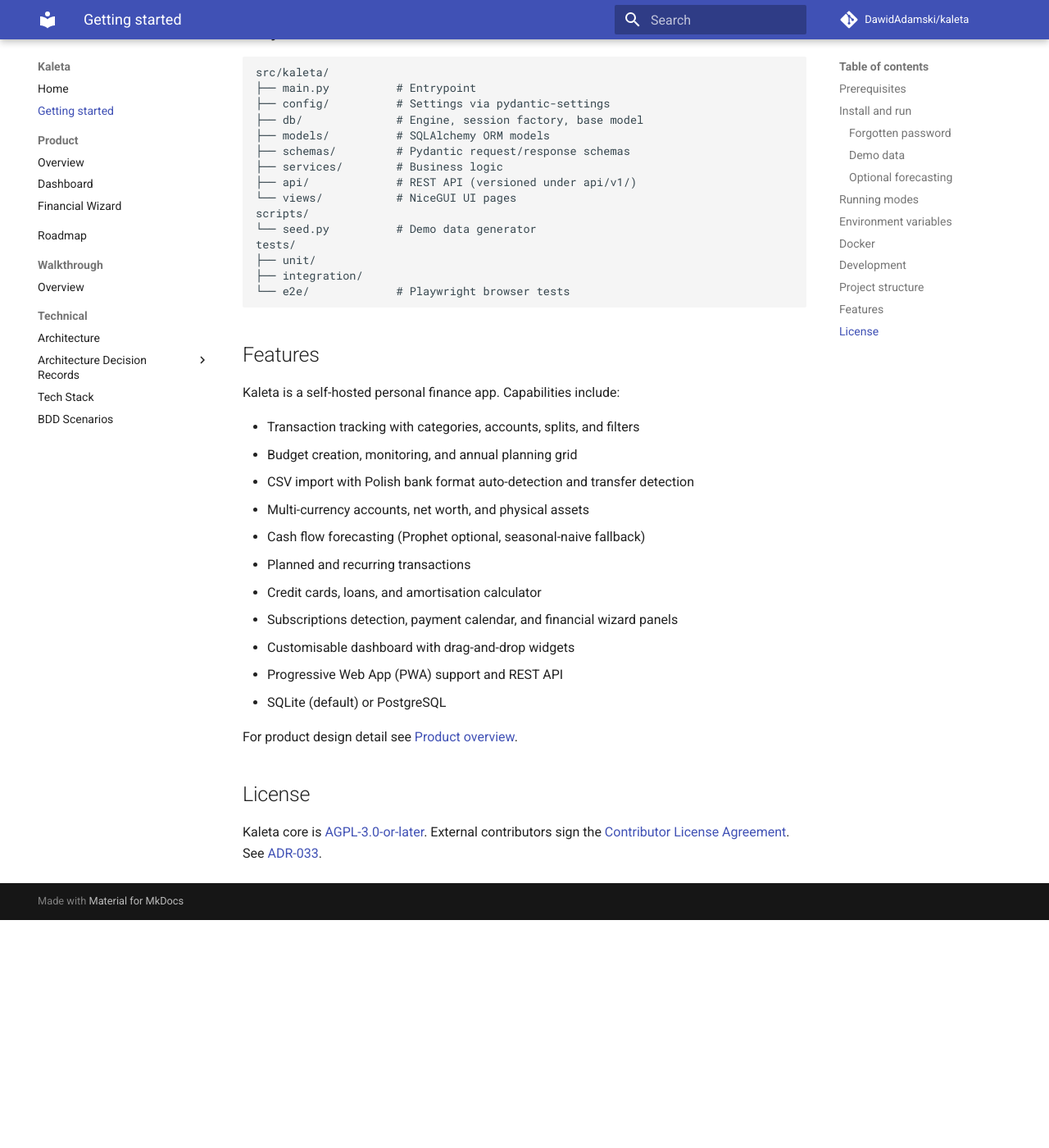
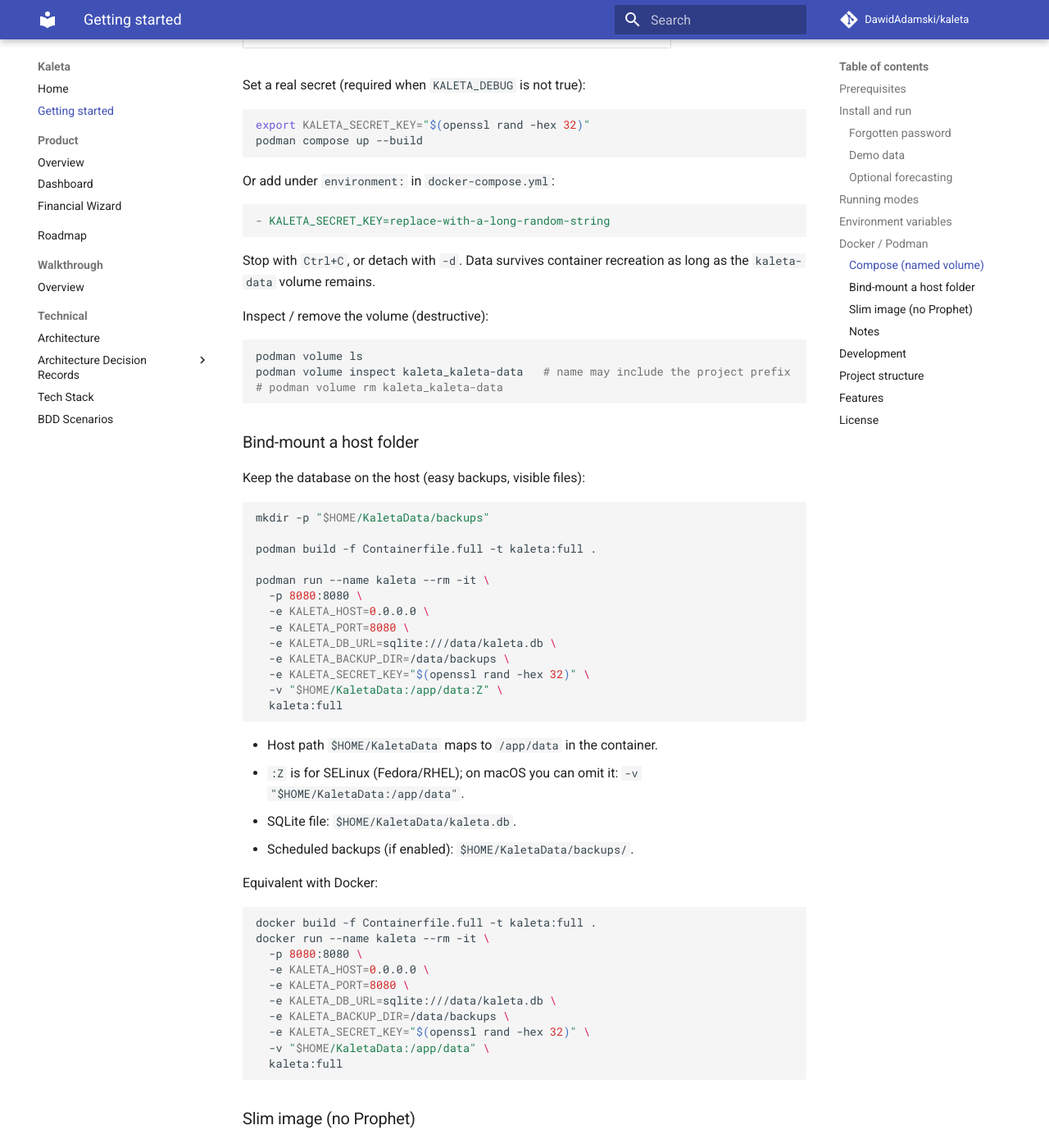
Before and after one commit to DawidAdamski/kaleta, an MkDocs documentation site: the page built from docs/getting-started.md, in a window 1280 px wide and 1400 px high, scrolled down 3776 px. Shown: the whole window at 82% size. Built offline with MkDocs 1.6.1 and Material for MkDocs 9.7.7, drawn with Linux system fonts in a browser that asks for light colours; comment, search, counter and statistics services are not loaded; before the commit the page ends 4898 px from its top, so only the background shows below that; some of the changed text lies outside the part shown.

Commit message:
docs: expand Docker/Podman run and volume instructions (#38)
Document compose named volumes, host bind mounts, secrets, and slim vs
full images so self-hosting with Podman is copy-paste ready.

Co-authored-by: Cursor <cursoragent@cursor.com>

````diff
--- a/docs/getting-started.md
+++ b/docs/getting-started.md
@@ -110,19 +110,120 @@ KALETA_PORT=8080
 KALETA_SECRET_KEY=your-secret-key-here
 ```
 
-## Docker
+## Docker / Podman
+
+Kaleta ships `Containerfile` (slim) and `Containerfile.full` (includes Prophet).
+[`docker-compose.yml`](../docker-compose.yml) builds the **full** image by default
+and persists SQLite under a named volume. The same Compose file works with
+Docker Compose or Podman Compose.
+
+Open **http://localhost:8080** after the container is up. First visit still runs
+setup (database + account) unless you already have data on the volume.
+
+### Compose (named volume)
+
+From the repository root:
 
 ```bash
-# Full image (Prophet forecasting) — default in docker-compose
-docker compose up
+# Docker
+docker compose up --build
 
-# Slim image (no Prophet, ~300 MB smaller)
-docker build -f Containerfile -t kaleta:slim .
-docker run -p 8080:8080 kaleta:slim
+# Podman (either form, depending on your install)
+podman compose up --build
+# or:
+podman-compose up --build
+```
 
-# Or using Podman
-podman-compose up
+Compose sets:
+
+| Variable / mount | Value |
+|------------------|--------|
+| `KALETA_DB_URL` | `sqlite:///data/kaleta.db` → file `/app/data/kaleta.db` |
+| `KALETA_HOST` | `0.0.0.0` |
+| Volume `kaleta-data` | mounted at `/app/data` |
+
+Set a real secret (required when `KALETA_DEBUG` is not true):
+
+```bash
+export KALETA_SECRET_KEY="$(openssl rand -hex 32)"
+podman compose up --build
 ```
+
+Or add under `environment:` in `docker-compose.yml`:
+
+```yaml
+- KALETA_SECRET_KEY=replace-with-a-long-random-string
+```
+
+Stop with `Ctrl+C`, or detach with `-d`. Data survives container recreation
+as long as the `kaleta-data` volume remains.
+
+Inspect / remove the volume (destructive):
+
+```bash
+podman volume ls
+podman volume inspect kaleta_kaleta-data   # name may include the project prefix
+# podman volume rm kaleta_kaleta-data
+```
+
+### Bind-mount a host folder
+
+Keep the database on the host (easy backups, visible files):
+
+```bash
+mkdir -p "$HOME/KaletaData/backups"
+
+podman build -f Containerfile.full -t kaleta:full .
+
+podman run --name kaleta --rm -it \
+  -p 8080:8080 \
+  -e KALETA_HOST=0.0.0.0 \
+  -e KALETA_PORT=8080 \
+  -e KALETA_DB_URL=sqlite:///data/kaleta.db \
+  -e KALETA_BACKUP_DIR=/data/backups \
+  -e KALETA_SECRET_KEY="$(openssl rand -hex 32)" \
+  -v "$HOME/KaletaData:/app/data:Z" \
+  kaleta:full
+```
+
+- Host path `$HOME/KaletaData` maps to `/app/data` in the container.
+- `:Z` is for SELinux (Fedora/RHEL); on macOS you can omit it:
+  `-v "$HOME/KaletaData:/app/data"`.
+- SQLite file: `$HOME/KaletaData/kaleta.db`.
+- Scheduled backups (if enabled): `$HOME/KaletaData/backups/`.
+
+Equivalent with Docker:
+
+```bash
+docker build -f Containerfile.full -t kaleta:full .
+docker run --name kaleta --rm -it \
+  -p 8080:8080 \
+  -e KALETA_HOST=0.0.0.0 \
+  -e KALETA_PORT=8080 \
+  -e KALETA_DB_URL=sqlite:///data/kaleta.db \
+  -e KALETA_BACKUP_DIR=/data/backups \
+  -e KALETA_SECRET_KEY="$(openssl rand -hex 32)" \
+  -v "$HOME/KaletaData:/app/data" \
+  kaleta:full
+```
+
+### Slim image (no Prophet)
+
+Smaller image if you do not need forecasting:
+
+```bash
+podman build -f Containerfile -t kaleta:slim .
+# same podman run as above, image kaleta:slim
+```
+
+### Notes
+
+- Prefer **one** persistent store (Compose volume **or** bind mount). Mixing a
+  host `uv run kaleta` install (`~/.kaleta`) with a container volume means two
+  separate databases unless you deliberately point both at the same file.
+- Bind to loopback on the host if you only use it locally, e.g.
+  `-p 127.0.0.1:8080:8080`, instead of publishing on all interfaces.
+- For non-container autostart on the host, see [Local deploy](deploy-local.md).
 
 ## Development
 
````
Also changed, not shown: README.md (+1 -1 lines).
